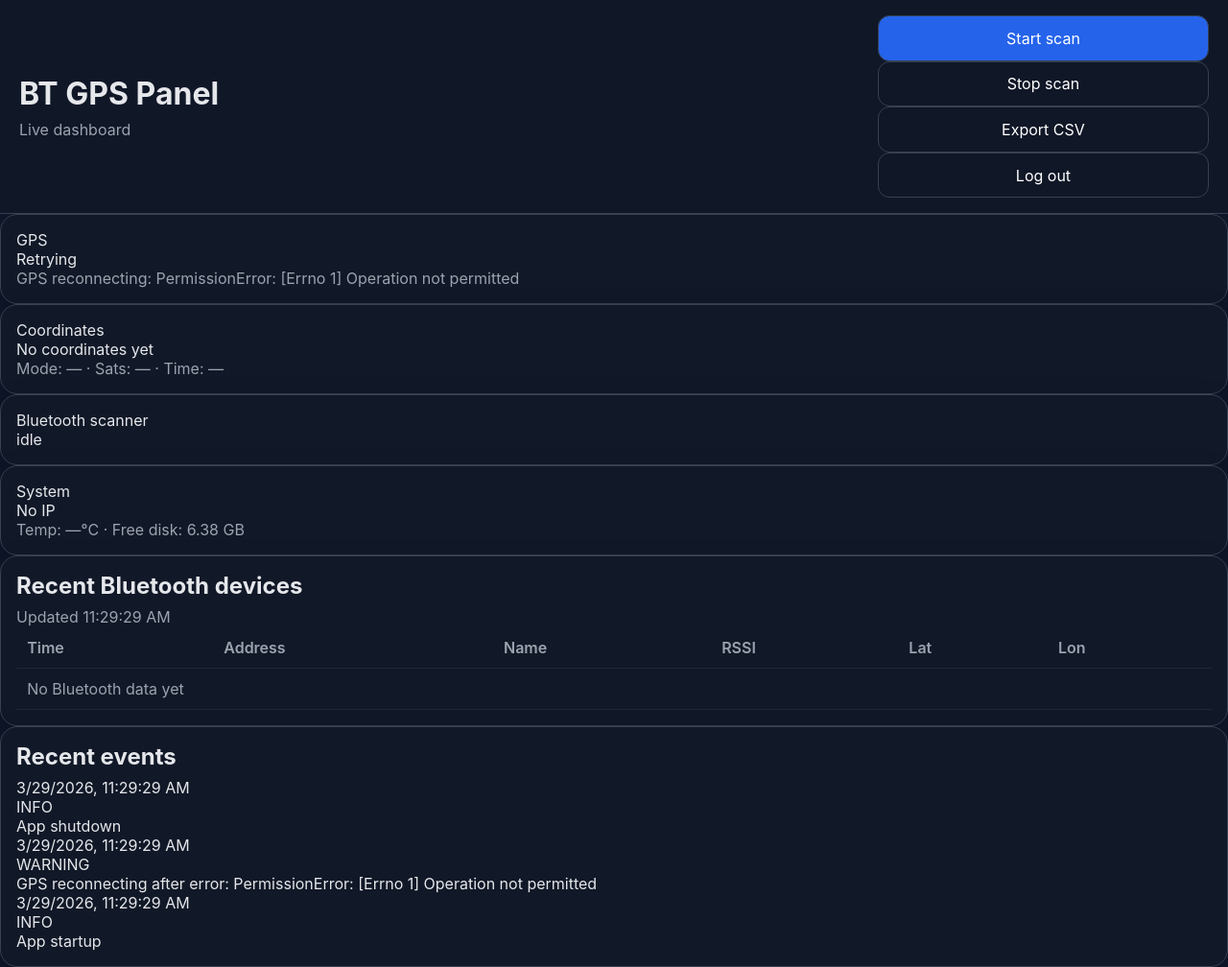
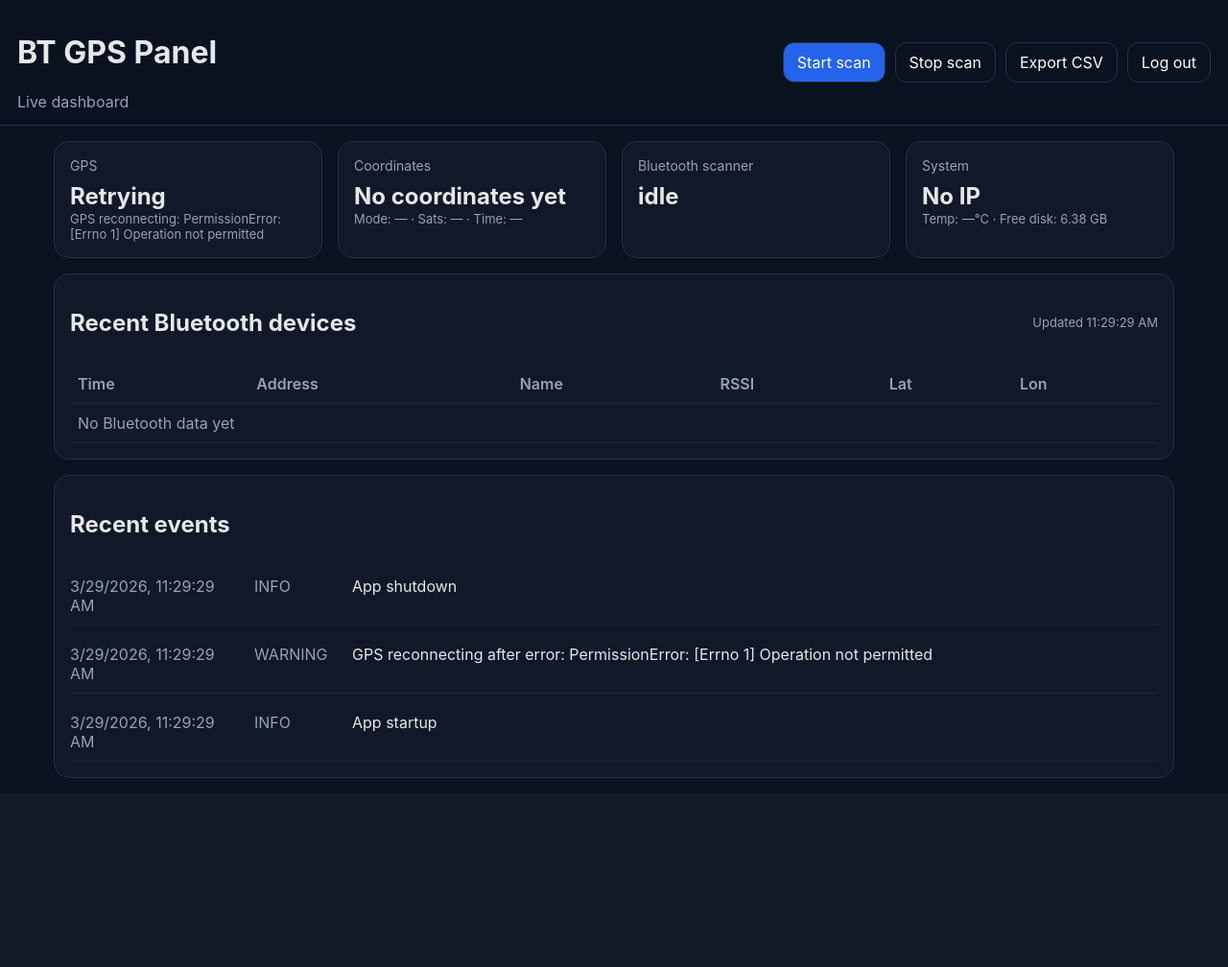
Before and after one commit to ordavid-s/rpi_scanner, a FastAPI app: page /dashboard in a window 1280 px wide. Shown: the whole page at 96% size. After the commit the page ends 811 px from the top, so only its background shows below. Run offline with FastAPI, Linux system fonts and the light colour scheme; the visitor is signed in with stand-in values (Sample User, id 1); data comes from the database, SQL or seed files in the repository; data that the repository does not hold is empty.

Commit message:
Update style.css

```diff
--- a/app/static/style.css
+++ b/app/static/style.css
@@ -1,15 +1,18 @@
 :root {
-  --bg: #0f172a;
-  --card: #111827;
-  --card-2: #1f2937;
+  --bg: #0b1220;
+  --panel: #111827;
+  --panel-2: #172033;
+  --border: #263246;
   --text: #e5e7eb;
-  --muted: #9ca3af;
+  --muted: #94a3b8;
   --accent: #2563eb;
-  --border: #374151;
-  --danger: #b91c1c;
+  --good: #16a34a;
+  --warn: #d97706;
+  --bad: #dc2626;
 }
 
 * { box-sizing: border-box; }
+
 body {
   margin: 0;
   font-family: -apple-system, BlinkMacSystemFont, "Segoe UI", Roboto, sans-serif;
@@ -24,60 +27,95 @@ body {
 }
 
 .topbar {
+  position: sticky;
+  top: 0;
+  z-index: 10;
+  background: rgba(11, 18, 32, 0.95);
+  border-bottom: 1px solid var(--border);
+  padding: 14px 18px;
+}
+
+.simple-topbar {
   display: flex;
   justify-content: space-between;
-  gap: 1rem;
   align-items: center;
-  padding: 1rem 1.25rem;
-  border-bottom: 1px solid var(--border);
-  background: rgba(17,24,39,0.95);
-  position: sticky;
-  top: 0;
+  gap: 16px;
+  flex-wrap: wrap;
 }
 
-h1, h2 { margin: 0 0 0.5rem 0; }
-.muted { color: var(--muted); }
-.error {
-  background: rgba(185,28,28,0.15);
-  color: #fecaca;
-  border: 1px solid rgba(185,28,28,0.5);
-  padding: 0.75rem;
-  border-radius: 12px;
-  margin-bottom: 1rem;
+.top-actions {
+  display: flex;
+  gap: 10px;
+  flex-wrap: wrap;
+  align-items: center;
 }
 
-.grid {
+.dashboard-shell {
+  max-width: 1200px;
+  margin: 0 auto;
+  padding: 16px;
   display: grid;
-  grid-template-columns: repeat(auto-fit, minmax(280px, 1fr));
-  gap: 1rem;
-  padding: 1rem;
+  gap: 16px;
 }
 
-.full-width { grid-column: 1 / -1; }
+.simple-grid {
+  display: grid;
+  grid-template-columns: repeat(auto-fit, minmax(240px, 1fr));
+  gap: 16px;
+}
 
 .card {
-  background: var(--card);
+  background: var(--panel);
   border: 1px solid var(--border);
-  border-radius: 18px;
-  padding: 1rem;
-  box-shadow: 0 12px 30px rgba(0,0,0,0.2);
+  border-radius: 16px;
+  padding: 16px;
 }
 
 .login-card {
   width: min(420px, 92vw);
 }
 
+.stat-card .label {
+  color: var(--muted);
+  font-size: 14px;
+  margin-bottom: 10px;
+}
+
+.big-value {
+  font-size: 24px;
+  font-weight: 700;
+  line-height: 1.2;
+  word-break: break-word;
+}
+
+.small {
+  font-size: 13px;
+}
+
+.muted {
+  color: var(--muted);
+}
+
+.error {
+  background: rgba(220, 38, 38, 0.14);
+  color: #fecaca;
+  border: 1px solid rgba(220, 38, 38, 0.45);
+  padding: 10px 12px;
+  border-radius: 12px;
+  margin-bottom: 12px;
+}
+
 input, button, .button {
-  width: 100%;
-  padding: 0.8rem 0.95rem;
   border-radius: 12px;
   border: 1px solid var(--border);
+  padding: 10px 14px;
   font: inherit;
 }
 
 input {
-  margin: 0.5rem 0 1rem 0;
-  background: var(--card-2);
+  width: 100%;
+  margin: 8px 0 14px 0;
+  background: var(--panel-2);
   color: var(--text);
 }
 
@@ -86,7 +124,6 @@ button, .button {
   color: white;
   cursor: pointer;
   text-decoration: none;
-  text-align: center;
   display: inline-block;
 }
 
@@ -94,21 +131,12 @@ button.secondary, .button.secondary {
   background: transparent;
 }
 
-.button-row, .actions {
-  display: flex;
-  gap: 0.75rem;
-  flex-wrap: wrap;
-}
-
-.actions form { margin: 0; }
-.actions > * { width: auto; }
-
-.kv {
+.section-head {
   display: flex;
   justify-content: space-between;
-  gap: 1rem;
-  padding: 0.35rem 0;
-  border-bottom: 1px solid rgba(55,65,81,0.4);
+  align-items: center;
+  gap: 12px;
+  margin-bottom: 10px;
 }
 
 .table-wrap {
@@ -122,9 +150,40 @@ table {
 
 th, td {
   text-align: left;
-  padding: 0.7rem;
-  border-bottom: 1px solid rgba(55,65,81,0.4);
+  padding: 10px 8px;
+  border-bottom: 1px solid rgba(148, 163, 184, 0.12);
   white-space: nowrap;
 }
 
-th { color: var(--muted); font-weight: 600; }
+th {
+  color: var(--muted);
+  font-weight: 600;
+}
+
+.event-list {
+  display: grid;
+  gap: 10px;
+}
+
+.event-row {
+  display: grid;
+  grid-template-columns: 180px 90px 1fr;
+  gap: 12px;
+  padding: 10px 0;
+  border-bottom: 1px solid rgba(148, 163, 184, 0.12);
+}
+
+.event-time, .event-level {
+  color: var(--muted);
+}
+
+@media (max-width: 720px) {
+  .event-row {
+    grid-template-columns: 1fr;
+    gap: 4px;
+  }
+
+  .big-value {
+    font-size: 20px;
+  }
+}
```
